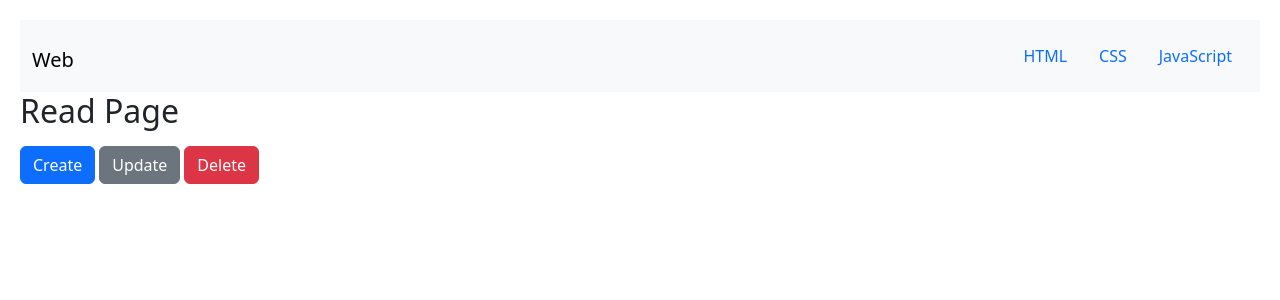
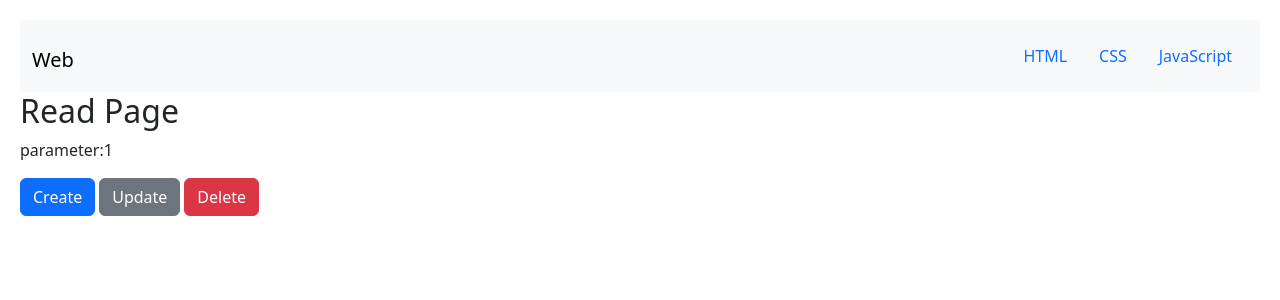
Before and after one commit to JEJU-Ratus/my-first-next, a Next.js app: page /read/1 in a window 1280 px wide. Shown: the top 300 px of the page. Built offline with nearby package versions, Linux system fonts and the light colour scheme.

Commit message:
feat: Read 페이지에서 매개변수 표시 및 비동기 함수로 변경

```diff
--- a/src/app/read/[id]/page.js
+++ b/src/app/read/[id]/page.js
@@ -1,9 +1,9 @@
-export default function Read(props) {
-  console.log(props);
+export default async function Read(props) {
+  const { id } = await props.params;
   return (
     <>
       <h2>Read Page</h2>
-      <p></p>
+      <p>parameter:{id}</p>
     </>
   );
 }
```
